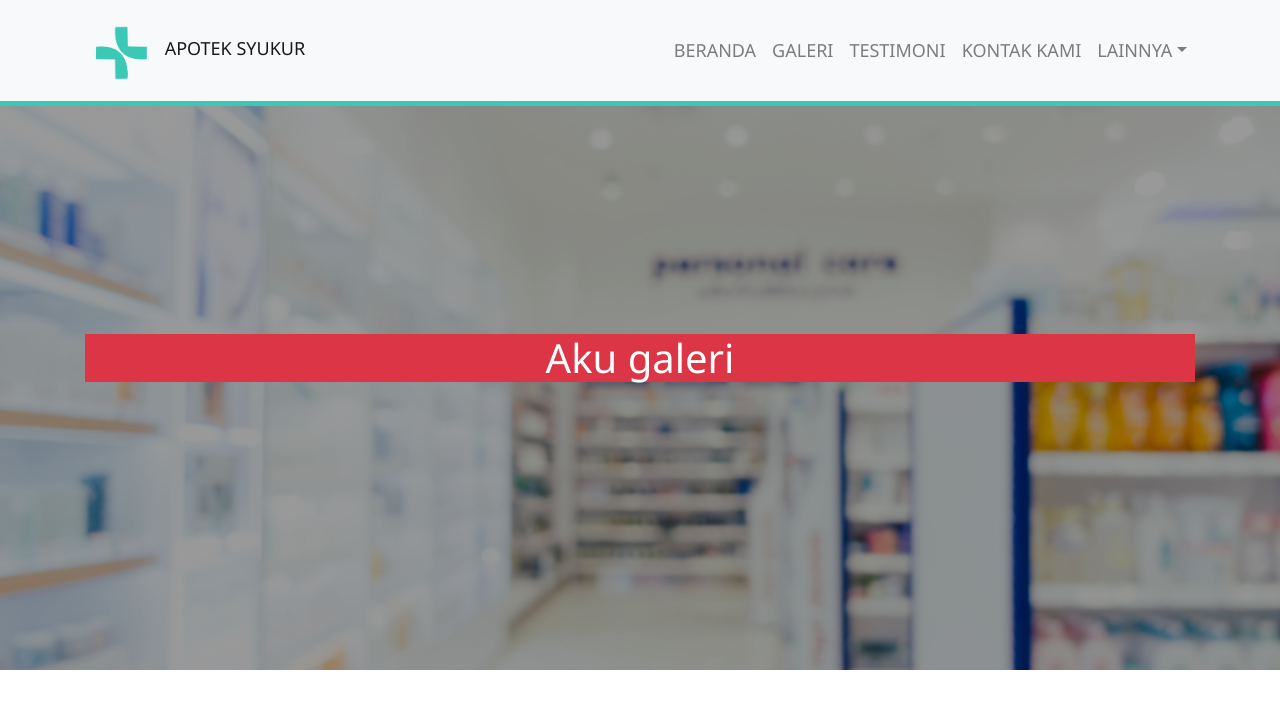
After one commit to ahmadmaulana10/apotek, a PHP site: page /index.php?p=galeri in a window 1280 px wide. The commit adds this page. Shown: the top 709 px of the page. Run offline with PHP 8.4, Linux system fonts and the light colour scheme.

Commit message:
add some menu files and edit some styles

```diff
--- a/asset/css/style.css
+++ b/asset/css/style.css
@@ -17,7 +17,6 @@ nav{
     height: 650px;
     margin-top: 20px;
     position: relative;
-
 }
 
 .jumbotron .display-4{
@@ -26,6 +25,14 @@ nav{
     margin-top: 150px;
     position: relative;
     z-index: 1;
+}
+
+.jumbotron .container .btn-danger{
+    color:white;
+    position:relative;
+    z-index:2;
+    text-align:center;
+    margin-top: 250px;
 }
 
 .jumbotron .display-4 span{
@@ -40,6 +47,7 @@ nav{
     position: relative;
     z-index: 1;
 }
+
 .jumbotron::after{
     content: '';
     display: block;
--- /dev/null
+++ b/galeri.php
@@ -0,0 +1 @@
+<h1 class="btn-danger">Aku galeri</h1>
--- a/index.html
+++ b/index.php
@@ -23,25 +23,25 @@
         </button>
         <div class="collapse navbar-collapse" id="navbarNav">
             <ul class="navbar-nav ml-auto">
-                <li class="nav-item active">
-                    <a class="nav-link" href="#">BERANDA <span class="sr-only">(current)</span></a>
+                <li class="nav-item">
+                    <a class="nav-link" href="index.php?p=beranda">BERANDA <span class="sr-only">(current)</span></a>
                 </li>
                 <li class="nav-item">
-                    <a class="nav-link" href="#">GALERI</a>
+                    <a class="nav-link" href="index.php?p=galeri">GALERI</a>
                 </li>
                 <li class="nav-item">
-                    <a class="nav-link" href="#">TESTIMONI</a>
+                    <a class="nav-link" href="index.php?p=testimoni">TESTIMONI</a>
                 </li>
                 <li class="nav-item">
-                    <a class="nav-link" href="#">KONTAK KAMI</a>
+                    <a class="nav-link" href="index.php?p=kontak_kami">KONTAK KAMI</a>
                 </li>
                 <li class="nav-item dropdown">
                     <a class="nav-link" href="#" id="navbarDropdownMenuLink" role="button" data-toggle="dropdown" aria-haspopup="true" aria-expanded="false">
                         LAINNYA <span class="dropdown-toggle"></span>
                     </a>
                     <div class="dropdown-menu" aria-labelledby="navbarDropdownMenuLink">
-                        <a class="dropdown-item" href="#">TENTANG KAMI</a>
-                        <a class="dropdown-item" href="#">MASUK</a>
+                        <a class="dropdown-item" href="index.php?p=tentang_kami">TENTANG KAMI</a>
+                        <a class="dropdown-item" href="index.php?p=masuk">MASUK</a>
                     </div>
                 </li>
             </ul>
@@ -50,12 +50,37 @@
 </nav>
 <!-- Akhir Navbar -->
 
+
+
 <!-- Jumbotron -->
 <div class="jumbotron jumbotron-fluid">
     <div class="container">
-        <h1 class="display-4">
-            Selamat Datang
-        </h1>
+        <?php
+
+            if(isset($_GET["p"])){
+                $p = $_GET["p"];
+                switch($p){
+                    case 'beranda':
+                        echo '<h1 class="display-4"></h1>';
+                        break;
+                    case 'galeri':
+                        include "galeri.php";
+                        break;
+                    case 'testimoni':
+                        include "testimoni.php";
+                        break;
+                    case 'kontak_kami':
+                        include "kontak_kami.php";
+                        break;
+                    default :
+                        echo '<h1 class="btn-danger">Halaman yang anda cari tidak ada !</h1>';
+                        break;
+
+                };
+            }else{
+                echo '<h1 class="display-4"></h1>';
+            }
+        ?>
     </div>
 </div>
 <!-- Akhir Jumbotron -->
@@ -76,7 +101,7 @@ let welcome = ['Selamat Datang',
 window.addEventListener('load', function() {
     let typed = new Typed('.display-4', {
         strings: welcome,
-        startDelay: 1500,
+        startDelay: 1000,
         backSpeed:110,
         fadeOut: true,
         fadeOutDelay: false,
@@ -88,7 +113,5 @@ window.addEventListener('load', function() {
 });
 
 </script>
-
-
 </body>
 </html>
--- /dev/null
+++ b/kontak_kami.php
@@ -0,0 +1 @@
+<h1 class="btn-danger">Aku kontak kami</h1>
--- /dev/null
+++ b/testimoni.php
@@ -0,0 +1 @@
+<h1 class="btn-danger">Aku testimoni</h1>
```
